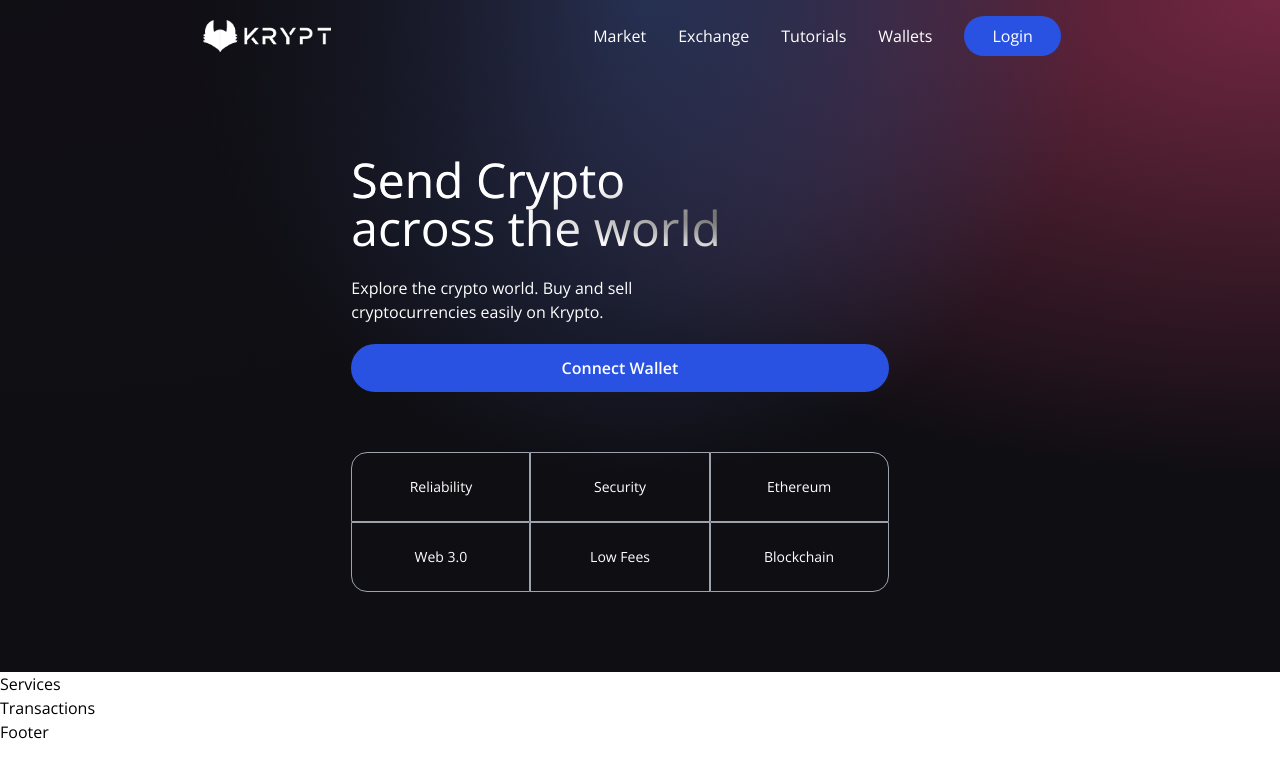
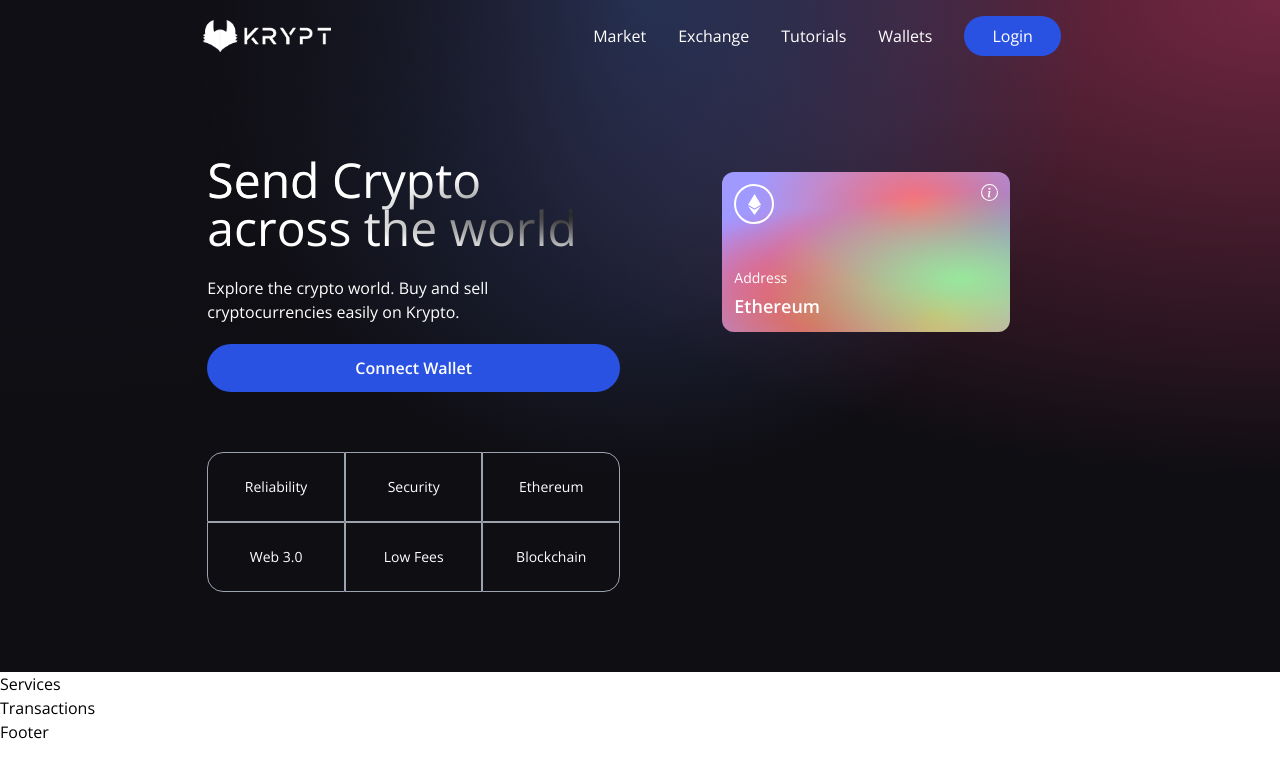
Before and after one commit to droidbg/SendCrypto, a React (Vite) app in the folder client/: page / in a window 1280 px wide. Shown: the top 778 px of the page. Built offline with nearby package versions, Linux system fonts and the light colour scheme.

Commit message:
[Binni] Add. Ethereum Address Card

```diff
--- a/client/src/components/Welcome.jsx
+++ b/client/src/components/Welcome.jsx
@@ -41,6 +41,27 @@
             <div className={`rounded-br-2xl ${commonStyles}`}>Blockchain</div>
           </div>
         </div>
+
+        <div className="flex flex-col flex-1 items-center justify-start w-full md:mt-0 mt-10">
+          <div className="p-3 justify-end items-start flex-col rounded-xl h-40 sm:w-72 w-full my-5 eth-card white-glassmorpism">
+            <div className="flex justify-between flex-col h-full">
+              <div className="flex justify-between items-start">
+                <div className="w-10 h-10 rounded-full border-2 border-white flex justify-center items-center">
+                  <SiEthereum fontSize={21} color="#fff" />
+                </div>
+                <BsInfoCircle fontSize={17} color="#fff" />
+              </div>
+
+              <div>
+                <p className="text-white font-light text-sm ">Address</p>
+
+                <p className="text-white font-semibold text-lg mt-1">
+                  Ethereum
+                </p>
+              </div>
+            </div>
+          </div>
+        </div>
       </div>
     </div>
   );
```
